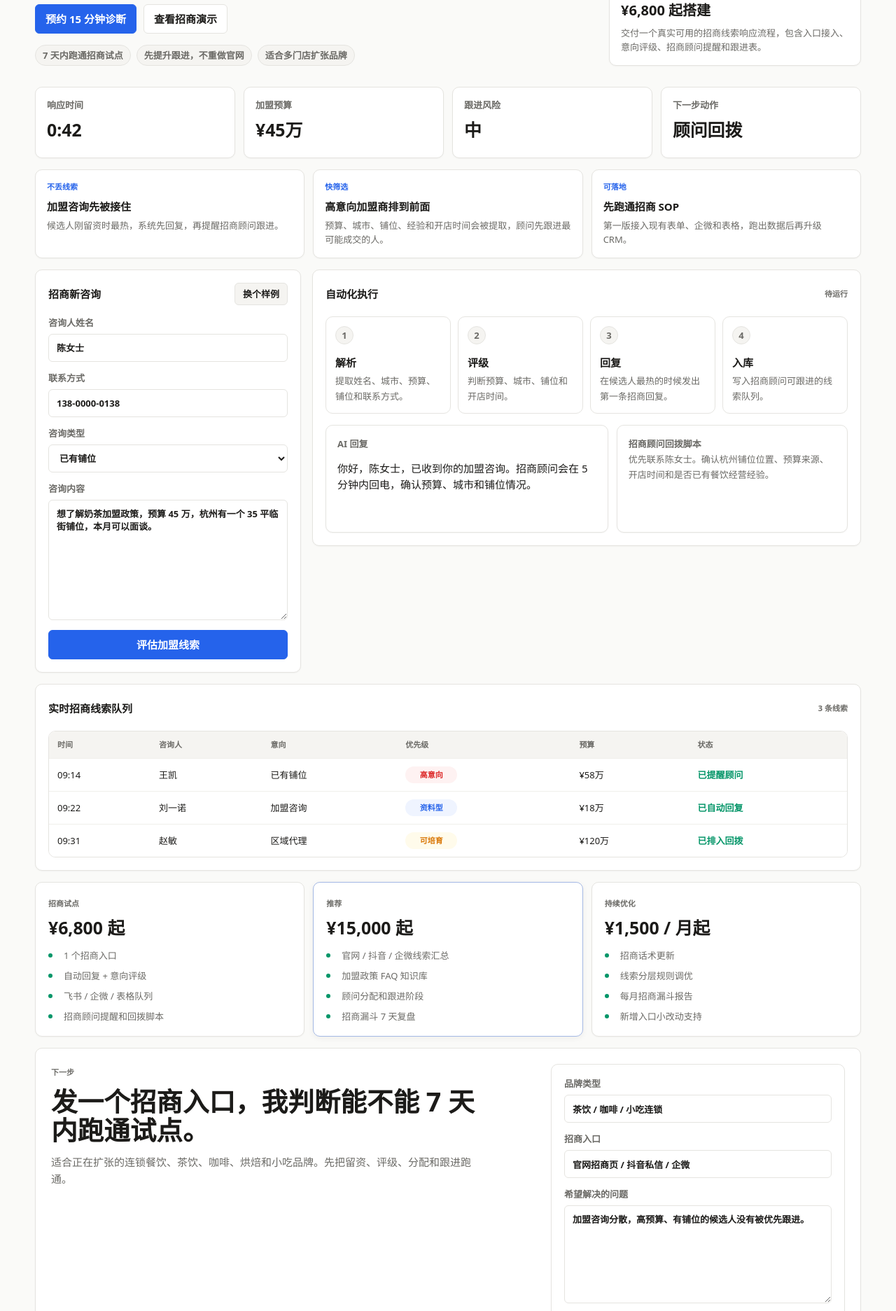
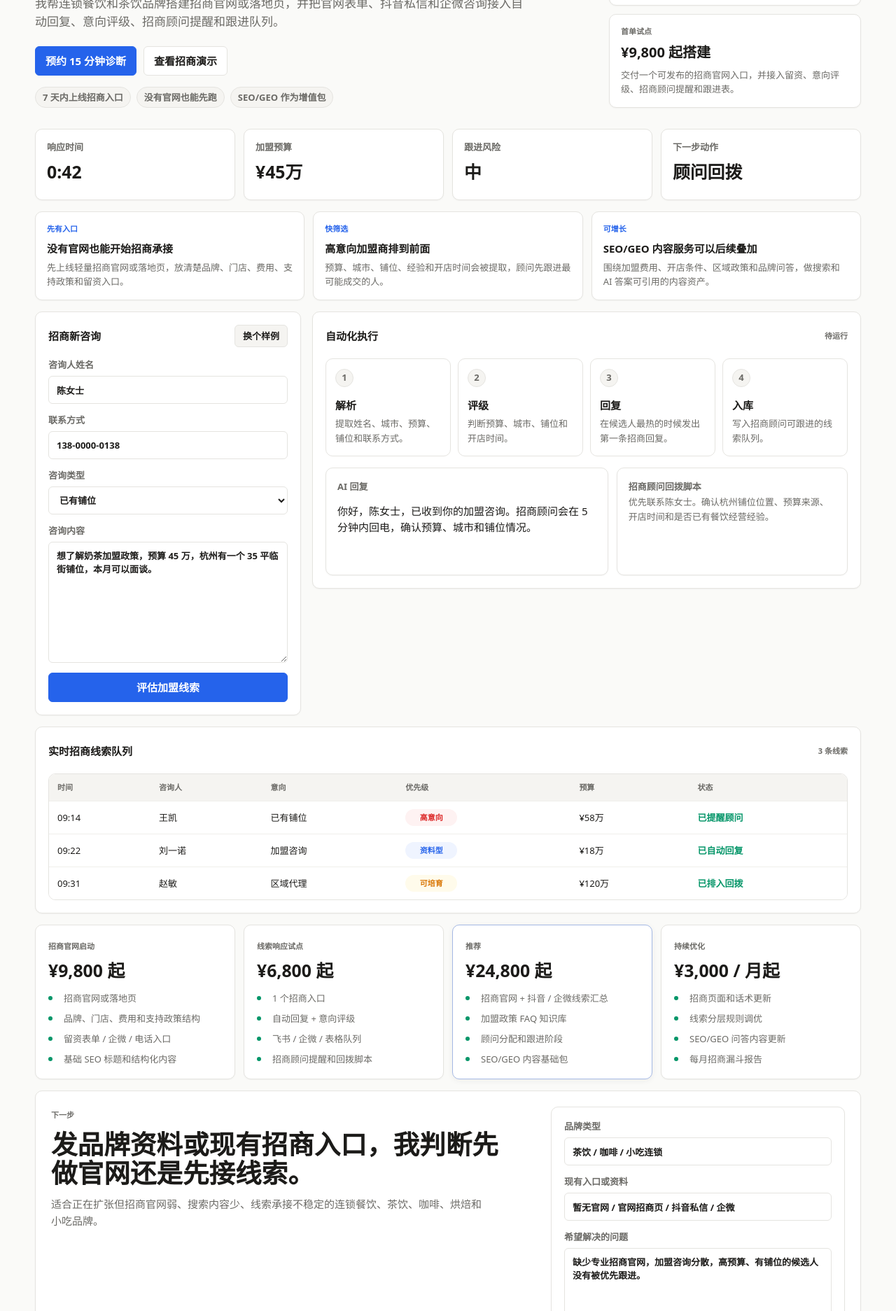
Before and after one commit to Yaxuan42/ai-lead-response-system, a website: page index.html in a window 1280 px wide. Shown: the part 223-2096 px from the top of the page at 70% size. Drawn offline with Linux system fonts and the light colour scheme.

Commit message:
Add franchise website and SEO service scope

```diff
--- a/app.js
+++ b/app.js
@@ -1,33 +1,33 @@
 const translations = {
   zh: {
-    title: "AI 招商加盟线索响应系统",
+    title: "AI 招商官网与线索响应系统",
     htmlLang: "zh-CN",
-    eyebrow: "餐饮 / 茶饮招商加盟",
-    headline: "60 秒内接住每条加盟咨询。",
-    "hero.copy": "我帮连锁餐饮和茶饮品牌把官网招商表单、抖音私信和企微咨询接入自动回复、意向评级、招商顾问提醒和跟进队列。",
+    eyebrow: "餐饮 / 茶饮招商加盟增长系统",
+    headline: "先有能获客的招商官网，再接住每条加盟咨询。",
+    "hero.copy": "我帮连锁餐饮和茶饮品牌搭建招商官网或落地页，并把官网表单、抖音私信和企微咨询接入自动回复、意向评级、招商顾问提醒和跟进队列。",
     "hero.primaryCta": "预约 15 分钟诊断",
     "hero.secondaryCta": "查看招商演示",
-    "hero.proof1": "7 天内跑通招商试点",
-    "hero.proof2": "先提升跟进，不重做官网",
-    "hero.proof3": "适合多门店扩张品牌",
+    "hero.proof1": "7 天内上线招商入口",
+    "hero.proof2": "没有官网也能先跑",
+    "hero.proof3": "SEO/GEO 作为增值包",
     "offer.kicker": "首单试点",
-    "offer.price": "¥6,800 起搭建",
-    "offer.body": "交付一个真实可用的招商线索响应流程，包含入口接入、意向评级、招商顾问提醒和跟进表。",
+    "offer.price": "¥9,800 起搭建",
+    "offer.body": "交付一个可发布的招商官网入口，并接入留资、意向评级、招商顾问提醒和跟进表。",
     "owner.readyTitle": "招商顾问提醒待命",
     "owner.readyBody": "高意向加盟咨询会在这里生成回拨脚本。",
     "metric.response": "响应时间",
     "metric.value": "加盟预算",
     "metric.risk": "跟进风险",
     "metric.action": "下一步动作",
-    "value.1.kicker": "不丢线索",
-    "value.1.title": "加盟咨询先被接住",
-    "value.1.body": "候选人刚留资时最热，系统先回复，再提醒招商顾问跟进。",
+    "value.1.kicker": "先有入口",
+    "value.1.title": "没有官网也能开始招商承接",
+    "value.1.body": "先上线轻量招商官网或落地页，放清楚品牌、门店、费用、支持政策和留资入口。",
     "value.2.kicker": "快筛选",
     "value.2.title": "高意向加盟商排到前面",
     "value.2.body": "预算、城市、铺位、经验和开店时间会被提取，顾问先跟进最可能成交的人。",
-    "value.3.kicker": "可落地",
-    "value.3.title": "先跑通招商 SOP",
-    "value.3.body": "第一版接入现有表单、企微和表格，跑出数据后再升级 CRM。",
+    "value.3.kicker": "可增长",
+    "value.3.title": "SEO/GEO 内容服务可以后续叠加",
+    "value.3.body": "围绕加盟费用、开店条件、区域政策和品牌问答，做搜索和 AI 答案可引用的内容资产。",
     "form.title": "招商新咨询",
     "form.sample": "换个样例",
     "form.name": "咨询人姓名",
@@ -53,29 +53,35 @@ const translations = {
     "table.priority": "优先级",
     "table.value": "预算",
     "table.status": "状态",
-    "package.quick.kicker": "招商试点",
+    "package.site.kicker": "招商官网启动",
+    "package.site.title": "¥9,800 起",
+    "package.site.1": "招商官网或落地页",
+    "package.site.2": "品牌、门店、费用和支持政策结构",
+    "package.site.3": "留资表单 / 企微 / 电话入口",
+    "package.site.4": "基础 SEO 标题和结构化内容",
+    "package.quick.kicker": "线索响应试点",
     "package.quick.title": "¥6,800 起",
     "package.quick.1": "1 个招商入口",
     "package.quick.2": "自动回复 + 意向评级",
     "package.quick.3": "飞书 / 企微 / 表格队列",
     "package.quick.4": "招商顾问提醒和回拨脚本",
     "package.growth.kicker": "推荐",
-    "package.growth.title": "¥15,000 起",
-    "package.growth.1": "官网 / 抖音 / 企微线索汇总",
+    "package.growth.title": "¥24,800 起",
+    "package.growth.1": "招商官网 + 抖音 / 企微线索汇总",
     "package.growth.2": "加盟政策 FAQ 知识库",
     "package.growth.3": "顾问分配和跟进阶段",
-    "package.growth.4": "招商漏斗 7 天复盘",
+    "package.growth.4": "SEO/GEO 内容基础包",
     "package.care.kicker": "持续优化",
-    "package.care.title": "¥1,500 / 月起",
-    "package.care.1": "招商话术更新",
+    "package.care.title": "¥3,000 / 月起",
+    "package.care.1": "招商页面和话术更新",
     "package.care.2": "线索分层规则调优",
-    "package.care.3": "每月招商漏斗报告",
-    "package.care.4": "新增入口小改动支持",
+    "package.care.3": "SEO/GEO 问答内容更新",
+    "package.care.4": "每月招商漏斗报告",
     "contact.kicker": "下一步",
-    "contact.title": "发一个招商入口，我判断能不能 7 天内跑通试点。",
-    "contact.body": "适合正在扩张的连锁餐饮、茶饮、咖啡、烘焙和小吃品牌。先把留资、评级、分配和跟进跑通。",
+    "contact.title": "发品牌资料或现有招商入口，我判断先做官网还是先接线索。",
+    "contact.body": "适合正在扩张但招商官网弱、搜索内容少、线索承接不稳定的连锁餐饮、茶饮、咖啡、烘焙和小吃品牌。",
     "contact.business": "品牌类型",
-    "contact.entry": "招商入口",
+    "contact.entry": "现有入口或资料",
     "contact.goal": "希望解决的问题",
     "contact.submit": "生成预约邮件",
     "contact.note": "会打开你的邮件客户端，收件人是 hello@yaxuan.space。",
@@ -83,8 +89,8 @@ const translations = {
     "contact.subject": "餐饮茶饮招商加盟线索响应诊断",
     contactDefaults: {
       businessType: "茶饮 / 咖啡 / 小吃连锁",
-      leadSource: "官网招商页 / 抖音私信 / 企微",
-      businessGoal: "加盟咨询分散，高预算、有铺位的候选人没有被优先跟进。",
+      leadSource: "暂无官网 / 官网招商页 / 抖音私信 / 企微",
+      businessGoal: "缺少专业招商官网，加盟咨询分散，高预算、有铺位的候选人没有被优先跟进。",
     },
     contactEmailBody: (businessType, leadSource, businessGoal) =>
       `你好，我想预约餐饮/茶饮招商加盟线索响应诊断。\n\n品牌类型：${businessType}\n招商入口：${leadSource}\n希望解决的问题：${businessGoal}\n\n请回复一个 15 分钟沟通时间。`,
@@ -151,34 +157,34 @@ const translations = {
       `预算 ${value}。${action}。联系方式：${contact}`,
   },
   en: {
-    title: "AI Franchise Lead Response System",
+    title: "AI Franchise Website and Lead Response System",
     htmlLang: "en",
-    eyebrow: "Restaurant / tea franchise recruitment",
-    headline: "Capture every franchise inquiry in under 60 seconds.",
-    "hero.copy": "I help restaurant and tea chains connect franchise forms, social messages, and WeCom inquiries to auto replies, intent scoring, franchise consultant alerts, and a follow-up queue.",
+    eyebrow: "Restaurant / tea franchise growth system",
+    headline: "Launch a franchise site first, then capture every inquiry.",
+    "hero.copy": "I help restaurant and tea chains build franchise websites or landing pages, then connect forms, social messages, and WeCom inquiries to auto replies, intent scoring, consultant alerts, and a follow-up queue.",
     "hero.primaryCta": "Book a 15-minute audit",
     "hero.secondaryCta": "See the franchise demo",
-    "hero.proof1": "Pilot live in 7 days",
-    "hero.proof2": "Improve follow-up before rebuilding the site",
-    "hero.proof3": "Built for multi-store expansion brands",
+    "hero.proof1": "Franchise intake live in 7 days",
+    "hero.proof2": "Works even without a current site",
+    "hero.proof3": "SEO/GEO as an add-on",
     "offer.kicker": "Pilot offer",
-    "offer.price": "$950+ setup",
-    "offer.body": "A working franchise lead-response workflow with intake, intent scoring, consultant alerts, and a follow-up table.",
+    "offer.price": "$1,350+ setup",
+    "offer.body": "A publishable franchise intake site with forms, intent scoring, consultant alerts, and a follow-up table.",
     "owner.readyTitle": "Franchise consultant alert ready",
     "owner.readyBody": "High-intent franchise inquiries will appear here with a callback script.",
     "metric.response": "Response time",
     "metric.value": "Franchise budget",
     "metric.risk": "Follow-up risk",
     "metric.action": "Next action",
-    "value.1.kicker": "No missed leads",
-    "value.1.title": "Franchise inquiries get captured",
-    "value.1.body": "The system replies while the candidate is still warm, then routes follow-up to the right consultant.",
+    "value.1.kicker": "Intake first",
+    "value.1.title": "Start franchise recruitment even without a site",
+    "value.1.body": "Launch a lean franchise site or landing page with brand proof, store proof, investment range, support policy, and inquiry capture.",
     "value.2.kicker": "Faster screening",
     "value.2.title": "High-intent candidates move first",
     "value.2.body": "Budget, city, site, experience, and timing are extracted so consultants call the best candidates first.",
-    "value.3.kicker": "Shippable",
-    "value.3.title": "Run the franchise SOP first",
-    "value.3.body": "The first version connects your current forms, WeCom, and spreadsheets. Upgrade CRM after data proves the flow.",
+    "value.3.kicker": "Growth",
+    "value.3.title": "SEO/GEO content can be layered in after launch",
+    "value.3.body": "Create answerable content around investment cost, store requirements, regional policy, and franchise FAQs for search and AI answers.",
     "form.title": "New franchise inquiry",
     "form.sample": "Load sample",
     "form.name": "Candidate name",
@@ -204,29 +210,35 @@ const translations = {
     "table.priority": "Priority",
     "table.value": "Budget",
     "table.status": "Status",
-    "package.quick.kicker": "Franchise pilot",
+    "package.site.kicker": "Franchise site launch",
+    "package.site.title": "$1,350+",
+    "package.site.1": "Franchise website or landing page",
+    "package.site.2": "Brand, store, cost, and support structure",
+    "package.site.3": "Form / WeCom / phone intake",
+    "package.site.4": "Basic SEO titles and structured content",
+    "package.quick.kicker": "Lead-response pilot",
     "package.quick.title": "$950+",
     "package.quick.1": "1 franchise intake source",
     "package.quick.2": "Auto reply + intent scoring",
     "package.quick.3": "WeCom / spreadsheet queue",
     "package.quick.4": "Consultant alert and callback script",
     "package.growth.kicker": "Recommended",
-    "package.growth.title": "$2,100+",
-    "package.growth.1": "Website / social / WeCom intake",
+    "package.growth.title": "$3,400+",
+    "package.growth.1": "Franchise site + social / WeCom intake",
     "package.growth.2": "Franchise FAQ knowledge base",
     "package.growth.3": "Consultant routing and funnel stage",
-    "package.growth.4": "7-day franchise funnel review",
+    "package.growth.4": "SEO/GEO starter content package",
     "package.care.kicker": "Optimization",
-    "package.care.title": "$220 / mo+",
-    "package.care.1": "Franchise script updates",
+    "package.care.title": "$420 / mo+",
+    "package.care.1": "Franchise page and script updates",
     "package.care.2": "Lead scoring rule tuning",
-    "package.care.3": "Monthly funnel report",
-    "package.care.4": "Small intake-source updates",
+    "package.care.3": "SEO/GEO FAQ content updates",
+    "package.care.4": "Monthly franchise funnel report",
     "contact.kicker": "Next step",
-    "contact.title": "Send one franchise intake source. I will tell you whether a 7-day pilot is realistic.",
-    "contact.body": "Best for growing restaurant, tea, coffee, bakery, and snack chains. Start by making intake, scoring, routing, and follow-up work.",
+    "contact.title": "Send brand materials or your current franchise intake. I will decide whether to build the site first or connect leads first.",
+    "contact.body": "Best for growing restaurant, tea, coffee, bakery, and snack chains with weak franchise sites, thin search content, or unstable inquiry follow-up.",
     "contact.business": "Brand type",
-    "contact.entry": "Franchise intake source",
+    "contact.entry": "Current intake or materials",
     "contact.goal": "Problem to solve",
     "contact.submit": "Create booking email",
     "contact.note": "This opens your email client. Recipient: hello@yaxuan.space.",
@@ -234,8 +246,8 @@ const translations = {
     "contact.subject": "Restaurant and tea franchise lead-response audit",
     contactDefaults: {
       businessType: "Tea / coffee / snack chain",
-      leadSource: "Franchise page / social DMs / WeCom",
-      businessGoal: "Franchise inquiries are scattered, and high-budget candidates with sites are not prioritized.",
+      leadSource: "No site yet / franchise page / social DMs / WeCom",
+      businessGoal: "We need a stronger franchise site, and high-budget candidates with sites are not prioritized.",
     },
     contactEmailBody: (businessType, leadSource, businessGoal) =>
       `Hi, I would like to book a restaurant/tea franchise lead-response audit.\n\nBrand type: ${businessType}\nFranchise intake source: ${leadSource}\nProblem to solve: ${businessGoal}\n\nPlease send a 15-minute time slot.`,
--- a/index.html
+++ b/index.html
@@ -3,15 +3,15 @@
   <head>
     <meta charset="UTF-8" />
     <meta name="viewport" content="width=device-width, initial-scale=1.0" />
-    <title>AI 招商加盟线索响应系统</title>
+    <title>AI 招商官网与线索响应系统</title>
     <meta
       name="description"
-      content="面向连锁餐饮和茶饮品牌的 AI 招商加盟线索响应系统：自动回复、意向评级、招商顾问提醒和跟进队列。"
+      content="面向连锁餐饮和茶饮品牌的招商官网、SEO/GEO 内容优化和 AI 加盟线索响应系统。"
     />
-    <meta property="og:title" content="AI 招商加盟线索响应系统" />
+    <meta property="og:title" content="AI 招商官网与线索响应系统" />
     <meta
       property="og:description"
-      content="把官网招商表单、抖音私信和企微咨询接入自动回复、意向评级、招商顾问提醒和跟进队列。"
+      content="从招商官网或落地页开始，接入自动回复、意向评级、招商顾问提醒、跟进队列和 SEO/GEO 内容资产。"
     />
     <meta property="og:type" content="website" />
     <link rel="stylesheet" href="./styles.css" />
@@ -20,19 +20,19 @@
     <main class="shell">
       <header class="masthead">
         <div>
-          <p class="eyebrow" data-i18n="eyebrow">餐饮 / 茶饮招商加盟</p>
-          <h1 data-i18n="headline">60 秒内接住每条加盟咨询。</h1>
+          <p class="eyebrow" data-i18n="eyebrow">餐饮 / 茶饮招商加盟增长系统</p>
+          <h1 data-i18n="headline">先有能获客的招商官网，再接住每条加盟咨询。</h1>
           <p class="hero-copy" data-i18n="hero.copy">
-            我帮连锁餐饮和茶饮品牌把官网招商表单、抖音私信和企微咨询接入自动回复、意向评级、招商顾问提醒和跟进队列。
+            我帮连锁餐饮和茶饮品牌搭建招商官网或落地页，并把官网表单、抖音私信和企微咨询接入自动回复、意向评级、招商顾问提醒和跟进队列。
           </p>
           <div class="hero-actions">
             <a class="primary-link" href="#contact" data-i18n="hero.primaryCta">预约 15 分钟诊断</a>
             <a class="secondary-link" href="#demo" data-i18n="hero.secondaryCta">查看现场演示</a>
           </div>
           <div class="proof-row" aria-label="Service proof points">
-            <span data-i18n="hero.proof1">7 天内跑通招商试点</span>
-            <span data-i18n="hero.proof2">先提升跟进，不重做官网</span>
-            <span data-i18n="hero.proof3">适合多门店扩张品牌</span>
+            <span data-i18n="hero.proof1">7 天内上线招商入口</span>
+            <span data-i18n="hero.proof2">没有官网也能先跑</span>
+            <span data-i18n="hero.proof3">SEO/GEO 作为增值包</span>
           </div>
         </div>
 
@@ -52,8 +52,8 @@
 
           <div class="offer-card">
             <p data-i18n="offer.kicker">首单试点</p>
-            <strong data-i18n="offer.price">¥6,800 起搭建</strong>
-            <span data-i18n="offer.body">交付一个真实可用的招商线索响应流程，包含入口接入、意向评级、招商顾问提醒和跟进表。</span>
+            <strong data-i18n="offer.price">¥9,800 起搭建</strong>
+            <span data-i18n="offer.body">交付一个可发布的招商官网入口，并接入留资、意向评级、招商顾问提醒和跟进表。</span>
           </div>
         </div>
       </header>
@@ -79,9 +79,9 @@
 
       <section class="value-strip" aria-label="Service value">
         <article>
-          <p data-i18n="value.1.kicker">不丢线索</p>
-          <strong data-i18n="value.1.title">加盟咨询先被接住</strong>
-          <span data-i18n="value.1.body">候选人刚留资时最热，系统先回复，再提醒招商顾问跟进。</span>
+          <p data-i18n="value.1.kicker">先有入口</p>
+          <strong data-i18n="value.1.title">没有官网也能开始招商承接</strong>
+          <span data-i18n="value.1.body">先上线轻量招商官网或落地页，放清楚品牌、门店、费用、支持政策和留资入口。</span>
         </article>
         <article>
           <p data-i18n="value.2.kicker">快筛选</p>
@@ -89,9 +89,9 @@
           <span data-i18n="value.2.body">预算、城市、铺位、经验和开店时间会被提取，顾问先跟进最可能成交的人。</span>
         </article>
         <article>
-          <p data-i18n="value.3.kicker">可落地</p>
-          <strong data-i18n="value.3.title">先跑通招商 SOP</strong>
-          <span data-i18n="value.3.body">第一版接入现有表单、企微和表格，跑出数据后再升级 CRM。</span>
+          <p data-i18n="value.3.kicker">可增长</p>
+          <strong data-i18n="value.3.title">SEO/GEO 内容服务可以后续叠加</strong>
+          <span data-i18n="value.3.body">围绕加盟费用、开店条件、区域政策和品牌问答，做搜索和 AI 答案可引用的内容资产。</span>
         </article>
       </section>
 
@@ -210,7 +210,17 @@
 
       <section class="sales-grid" aria-label="Packages">
         <article class="sales-card">
-          <p class="panel-label" data-i18n="package.quick.kicker">快速试点</p>
+          <p class="panel-label" data-i18n="package.site.kicker">招商官网启动</p>
+          <strong data-i18n="package.site.title">¥9,800 起</strong>
+          <ul>
+            <li data-i18n="package.site.1">招商官网或落地页</li>
+            <li data-i18n="package.site.2">品牌、门店、费用和支持政策结构</li>
+            <li data-i18n="package.site.3">留资表单 / 企微 / 电话入口</li>
+            <li data-i18n="package.site.4">基础 SEO 标题和结构化内容</li>
+          </ul>
+        </article>
+        <article class="sales-card">
+          <p class="panel-label" data-i18n="package.quick.kicker">线索响应试点</p>
           <strong data-i18n="package.quick.title">¥6,800 起</strong>
           <ul>
             <li data-i18n="package.quick.1">1 个招商入口</li>
@@ -221,22 +231,22 @@
         </article>
         <article class="sales-card is-featured">
           <p class="panel-label" data-i18n="package.growth.kicker">推荐</p>
-          <strong data-i18n="package.growth.title">¥15,000 起</strong>
+          <strong data-i18n="package.growth.title">¥24,800 起</strong>
           <ul>
-            <li data-i18n="package.growth.1">官网 / 抖音 / 企微线索汇总</li>
+            <li data-i18n="package.growth.1">招商官网 + 抖音 / 企微线索汇总</li>
             <li data-i18n="package.growth.2">加盟政策 FAQ 知识库</li>
             <li data-i18n="package.growth.3">顾问分配和跟进阶段</li>
-            <li data-i18n="package.growth.4">招商漏斗 7 天复盘</li>
+            <li data-i18n="package.growth.4">SEO/GEO 内容基础包</li>
           </ul>
         </article>
         <article class="sales-card">
-          <p class="panel-label" data-i18n="package.care.kicker">持续维护</p>
-          <strong data-i18n="package.care.title">¥1,500 / 月起</strong>
+          <p class="panel-label" data-i18n="package.care.kicker">持续优化</p>
+          <strong data-i18n="package.care.title">¥3,000 / 月起</strong>
           <ul>
-            <li data-i18n="package.care.1">招商话术更新</li>
+            <li data-i18n="package.care.1">招商页面和话术更新</li>
             <li data-i18n="package.care.2">线索分层规则调优</li>
-            <li data-i18n="package.care.3">每月招商漏斗报告</li>
-            <li data-i18n="package.care.4">新增入口小改动支持</li>
+            <li data-i18n="package.care.3">SEO/GEO 问答内容更新</li>
+            <li data-i18n="package.care.4">每月招商漏斗报告</li>
           </ul>
         </article>
       </section>
@@ -244,9 +254,9 @@
       <section class="contact-section" id="contact" aria-label="Contact">
         <div>
           <p class="eyebrow" data-i18n="contact.kicker">下一步</p>
-          <h2 data-i18n="contact.title">发一个招商入口，我判断能不能 7 天内跑通试点。</h2>
+          <h2 data-i18n="contact.title">发品牌资料或现有招商入口，我判断先做官网还是先接线索。</h2>
           <p data-i18n="contact.body">
-            适合正在扩张的连锁餐饮、茶饮、咖啡、烘焙和小吃品牌。先把留资、评级、分配和跟进跑通。
+            适合正在扩张但招商官网弱、搜索内容少、线索承接不稳定的连锁餐饮、茶饮、咖啡、烘焙和小吃品牌。
           </p>
         </div>
         <form class="contact-card" id="contactForm">
@@ -255,12 +265,12 @@
             <input id="businessType" name="businessType" value="茶饮 / 咖啡 / 小吃连锁" />
           </label>
           <label>
-            <span data-i18n="contact.entry">招商入口</span>
-            <input id="leadSource" name="leadSource" value="官网招商页 / 抖音私信 / 企微" />
+            <span data-i18n="contact.entry">现有入口或资料</span>
+            <input id="leadSource" name="leadSource" value="暂无官网 / 官网招商页 / 抖音私信 / 企微" />
           </label>
           <label>
             <span data-i18n="contact.goal">希望解决的问题</span>
-            <textarea id="businessGoal" name="businessGoal" rows="4">加盟咨询分散，高预算、有铺位的候选人没有被优先跟进。</textarea>
+            <textarea id="businessGoal" name="businessGoal" rows="4">缺少专业招商官网，加盟咨询分散，高预算、有铺位的候选人没有被优先跟进。</textarea>
           </label>
           <button class="primary-button" type="submit" data-i18n="contact.submit">生成预约邮件</button>
           <p class="contact-note" id="contactNote" data-i18n="contact.note">会打开你的邮件客户端，收件人是 hello@yaxuan.space。</p>
--- a/styles.css
+++ b/styles.css
@@ -610,7 +610,7 @@ blockquote {
 
 .sales-grid {
   display: grid;
-  grid-template-columns: repeat(3, 1fr);
+  grid-template-columns: repeat(auto-fit, minmax(220px, 1fr));
   gap: 12px;
   margin-top: 16px;
 }
```
Also changed, not shown: GO_TO_MARKET.md (+90 -52 lines), sales/franchise-lead-list-template.csv (+6 -6 lines), README.md.
